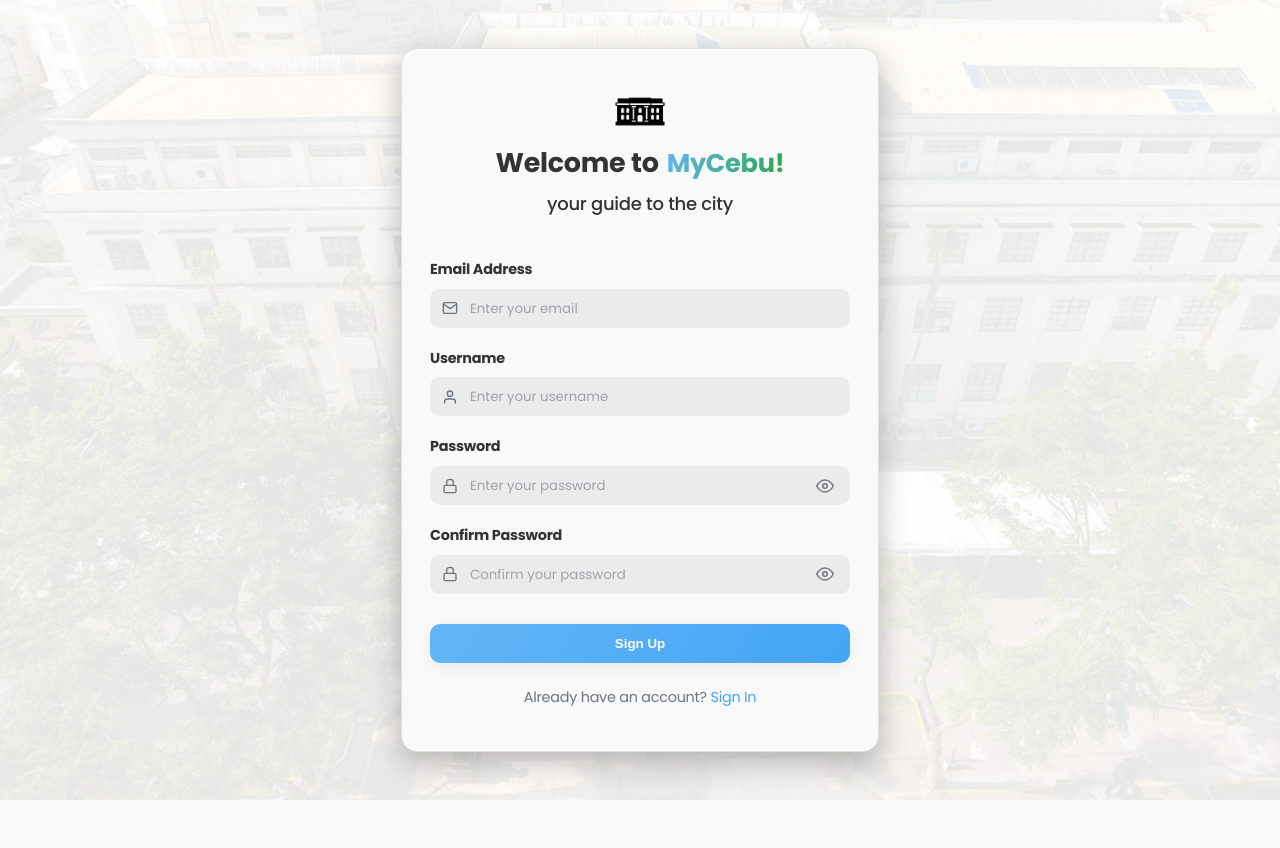
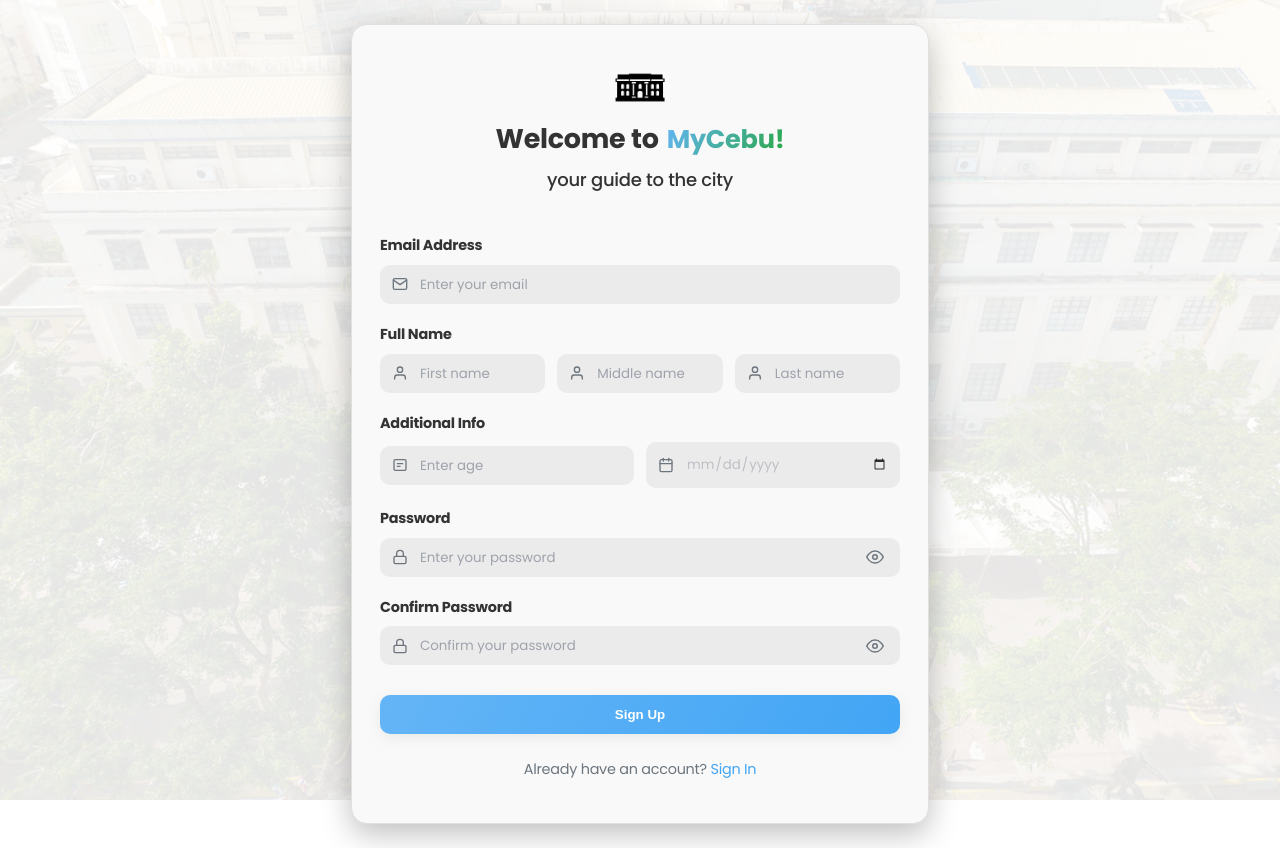
Before and after one commit to mrxception/CSIT327-G1-MyCebu, a Django app: page /register/ in a window 1280 px wide. Before the commit the page ends 800 px from the top, so only its background shows below. Run offline with Django 5.2, Linux system fonts and the light colour scheme.

Commit message:
feature(register): changed username to fullname

```diff
--- a/static/mycebu_app/css/globals.css
+++ b/static/mycebu_app/css/globals.css
@@ -40,7 +40,7 @@ body {
 
 .card {
     width: 100%;
-    max-width: 420px;
+    max-width: 520px;
     background: var(--card);
     border: 1px solid var(--border);
     border-radius: 16px;
@@ -66,7 +66,7 @@ body {
 
 @media (min-width: 1024px) {
     .card {
-        max-width: 420px;
+        max-width: 520px;
     }
 
     body {
--- a/static/mycebu_app/css/login.css
+++ b/static/mycebu_app/css/login.css
@@ -78,6 +78,7 @@ label {
     color: var(--muted);
 }
 
+/*
 input[type="email"],
 input[type="password"],
 input[type="text"] {
@@ -92,11 +93,77 @@ input[type="text"] {
     outline: none;
     transition: border-color 0.2s cubic-bezier(0.4, 0, 0.2, 1), box-shadow 0.3s cubic-bezier(0.4, 0, 0.2, 1);
 }
+*/
+
+input[type="number"],
+input[type="date"] {
+    width: 100%;
+    appearance: none;
+    background: #ebebeb;
+    color: var(--text);
+    border: 0;
+    border-radius: 10px;
+    padding: 12px 12px 12px 40px;
+    box-sizing: border-box;
+    outline: none;
+    transition: border-color 0.2s cubic-bezier(0.4, 0, 0.2, 1),
+        box-shadow 0.3s cubic-bezier(0.4, 0, 0.2, 1);
+}
+
+.input-info {
+    width: 100%;
+    appearance: none;
+    background: #ebebeb;
+    color: var(--text);
+    border: 0px;
+    border-radius: 10px;
+    padding: 12px 40px 12px 40px;
+    box-sizing: border-box;
+    outline: none;
+    transition: border-color 0.2s cubic-bezier(0.4, 0, 0.2, 1), box-shadow 0.3s cubic-bezier(0.4, 0, 0.2, 1);
+}
+
+.name {
+    width: 100%;
+    appearance: none;
+    background: #ebebeb;
+    color: var(--text);
+    border: 0;
+    border-radius: 10px;
+    padding: 12px 12px 12px 40px;
+    box-sizing: border-box;
+    outline: none;
+    transition: border-color 0.2s cubic-bezier(0.4, 0, 0.2, 1),
+        box-shadow 0.3s cubic-bezier(0.4, 0, 0.2, 1);
+}
 
 input::placeholder {
     color: #6b7280;
     opacity: 0.6;
     font-family: 'Poppins', sans-serif;
+}
+
+input[type="date"]::-webkit-datetime-edit,
+input[type="date"]::-webkit-datetime-edit-text,
+input[type="date"]::-webkit-datetime-edit-month-field,
+input[type="date"]::-webkit-datetime-edit-day-field,
+input[type="date"]::-webkit-datetime-edit-year-field {
+  color: #6b7280;
+  opacity: 0.6;
+  font-family: 'Poppins', sans-serif;
+}
+
+input[type="date"]::-webkit-calendar-picker-indicator {
+  opacity: 0.8;
+}
+
+input[type="date"].filled::-webkit-datetime-edit,
+input[type="date"].filled::-webkit-datetime-edit-text,
+input[type="date"].filled::-webkit-datetime-edit-month-field,
+input[type="date"].filled::-webkit-datetime-edit-day-field,
+input[type="date"].filled::-webkit-datetime-edit-year-field {
+  color: #6b7280;
+  opacity: 1;
 }
 
 input[type="email"]:focus,
@@ -107,9 +174,19 @@ input[type="password"]:active,
 input[type="password"]:hover,
 input[type="text"]:focus,
 input[type="text"]:active,
-input[type="text"]:hover {
+input[type="text"]:hover,
+input[type="number"]:focus,
+input[type="number"]:hover,
+input[type="date"]:focus,
+input[type="date"]:hover {
     border-color: var(--border-600);
     box-shadow: 0 0 0 2px var(--secondary);
+}
+
+input[type="number"]::-webkit-inner-spin-button,
+input[type="number"]::-webkit-outer-spin-button {
+  -webkit-appearance: none;
+  margin: 0;
 }
 
 .toggle {
@@ -176,7 +253,7 @@ input[type="text"]:hover {
     transition: opacity 0.3s cubic-bezier(0.4, 0, 0.2, 1);
 }
 
-.checkbox input:checked + svg {
+.checkbox input:checked+svg {
     opacity: 1;
 }
 
@@ -255,6 +332,35 @@ a:hover {
     font-size: 0.9em;
 }
 
+/* layout helpers for inline rows that match existing design */
+.grid {
+    display: grid;
+    align-items: center;
+}
+
+.gap-12 {
+    gap: 12px;
+}
+
+.cols-2 {
+    grid-template-columns: repeat(2, 1fr);
+}
+
+.cols-3 {
+    grid-template-columns: repeat(3, 1fr);
+}
+
+@media (max-width: 480px) {
+    .cols-2 {
+        grid-template-columns: 1fr;
+    }
+
+    .cols-3 {
+        grid-template-columns: 1fr;
+    }
+}
+
+
 @media (max-width: 480px) {
     .row {
         align-items: stretch;
@@ -278,7 +384,7 @@ a:hover {
         font-size: 0.8rem;
     }
 
-    .title{
+    .title {
         font-size: 1.25rem;
     }
 
--- a/templates/mycebu_app/login.html
+++ b/templates/mycebu_app/login.html
@@ -33,7 +33,7 @@
                             <path d="M4 4h16a2 2 0 0 1 2 2v12a2 2 0 0 1-2 2H4a2 2 0 0 1-2-2V6a2 2 0 0 1 2-2z" />
                             <polyline points="22,6 12,13 2,6" />
                         </svg>
-                        <input id="email" name="email" type="email" placeholder="Enter your email" required />
+                        <input class="input-info" id="email" name="email" type="email" placeholder="Enter your email" required />
                     </div>
                     <p id="email-error" class="error" hidden>Enter a valid email.</p>
                 </div>
@@ -50,7 +50,7 @@
                         </svg>
 
 
-                        <input id="password" name="password" type="password" placeholder="Enter your password"
+                        <input class="input-info" id="password" name="password" type="password" placeholder="Enter your password"
                             required />
 
 
--- a/templates/mycebu_app/password_reset/email_form.html
+++ b/templates/mycebu_app/password_reset/email_form.html
@@ -30,7 +30,7 @@
                             <path d="M4 4h16a2 2 0 0 1 2 2v12a2 2 0 0 1-2 2H4a2 2 0 0 1-2-2V6a2 2 0 0 1 2-2z" />
                             <polyline points="22,6 12,13 2,6" />
                         </svg>
-                        <input id="email" name="email" type="email" placeholder="Enter your email" required />
+                        <input class="input-info" id="email" name="email" type="email" placeholder="Enter your email" required />
                     </div>
                     <p id="email-error" class="error" hidden>Enter a valid email.</p>
                 </div>
--- a/templates/mycebu_app/password_reset/new_password.html
+++ b/templates/mycebu_app/password_reset/new_password.html
@@ -33,7 +33,7 @@
                         </svg>
 
 
-                        <input id="password" name="password" type="password" placeholder="Enter your password"
+                        <input class="input-info" id="password" name="password" type="password" placeholder="Enter your password"
                             required />
 
 
@@ -71,7 +71,7 @@
                         </svg>
 
 
-                        <input id="confirm-password" name="confirm-password" type="password"
+                        <input class="input-info" id="confirm-password" name="confirm-password" type="password"
                             placeholder="Confirm your password" required />
 
 
--- a/templates/mycebu_app/register.html
+++ b/templates/mycebu_app/register.html
@@ -8,16 +8,16 @@
     <meta name="viewport" content="width=device-width, initial-scale=1.0">
     <title>Login - MyCebu</title>
     <link href="https://fonts.googleapis.com/css2?family=Poppins:wght@400;500;700&display=swap" rel="stylesheet">
-    <link rel="stylesheet" href="{% static 'mycebu_app/css/globals.css' %}?v=1.1">
-    <link rel="stylesheet" href="{% static 'mycebu_app/css/login.css' %}?v=1.1">
-    <script defer src="{% static 'mycebu_app/js/register.js' %}?v=1.1"></script>
+    <link rel="stylesheet" href="{% static 'mycebu_app/css/globals.css' %}">
+    <link rel="stylesheet" href="{% static 'mycebu_app/css/login.css' %}">
+    <script defer src="{% static 'mycebu_app/js/register.js' %}"></script>
 </head>
 
 <body>
     <main class="wrap">
         <section class="card">
             <header>
-                <img src="{% static 'mycebu_app/images/logo.png' %}?v=1.1" alt="MyCebu Logo">
+                <img src="{% static 'mycebu_app/images/logo.png' %}" alt="MyCebu Logo">
                 <h2>Welcome to<span>MyCebu!</span></h2>
                 <h4>your guide to the city</h4>
             </header>
@@ -27,29 +27,77 @@
                 <div class="field">
                     <label for="email" style="font-weight: 600;">Email Address</label>
                     <div class="input-wrap">
-                        <!-- Mail icon -->
                         <svg class="icon" viewBox="0 0 24 24" fill="none" stroke="currentColor" stroke-width="2"
                             stroke-linecap="round" stroke-linejoin="round" aria-hidden="true">
                             <path d="M4 4h16a2 2 0 0 1 2 2v12a2 2 0 0 1-2 2H4a2 2 0 0 1-2-2V6a2 2 0 0 1 2-2z" />
                             <polyline points="22,6 12,13 2,6" />
                         </svg>
-                        <input id="email" name="email" type="email" placeholder="Enter your email" required />
+                        <input class="input-info" id="email" name="email" type="email" placeholder="Enter your email" required />
                     </div>
                     <p id="email-error" class="error" hidden>Enter a valid email.</p>
                 </div>
 
                 <div class="field">
-                    <label for="username" style="font-weight: 600;">Username</label>
+                    <label style="font-weight: 600;">Full Name</label>
+
+                    <div class="grid cols-3 gap-12">
                         <div class="input-wrap">
-                        <!-- User icon -->
                             <svg class="icon" viewBox="0 0 24 24" fill="none" stroke="currentColor" stroke-width="2"
                                 stroke-linecap="round" stroke-linejoin="round" aria-hidden="true">
                                 <path d="M20 21v-2a4 4 0 0 0-4-4H8a4 4 0 0 0-4 4v2"></path>
                                 <circle cx="12" cy="7" r="4"></circle>
                             </svg>
-                        <input id="username" name="username" type="text" placeholder="Enter your username" required />
+                            <input class="name" id="first_name" name="first_name" type="text" placeholder="First name" required />
                         </div>
-                    <p id="username-error" class="error" hidden>Enter a valid username.</p>
+
+                        <div class="input-wrap">
+                            <svg class="icon" viewBox="0 0 24 24" fill="none" stroke="currentColor" stroke-width="2"
+                                stroke-linecap="round" stroke-linejoin="round" aria-hidden="true">
+                                <path d="M20 21v-2a4 4 0 0 0-4-4H8a4 4 0 0 0-4 4v2"></path>
+                                <circle cx="12" cy="7" r="4"></circle>
+                            </svg>
+                            <input class="name" id="middle_name" name="middle_name" type="text" placeholder="Middle name" />
+                        </div>
+
+                        <div class="input-wrap">
+                            <svg class="icon" viewBox="0 0 24 24" fill="none" stroke="currentColor" stroke-width="2"
+                                stroke-linecap="round" stroke-linejoin="round" aria-hidden="true">
+                                <path d="M20 21v-2a4 4 0 0 0-4-4H8a4 4 0 0 0-4 4v2"></path>
+                                <circle cx="12" cy="7" r="4"></circle>
+                            </svg>
+                            <input class="name" id="last_name" name="last_name" type="text" placeholder="Last name" required />
+                        </div>
+                    </div>
+
+                    <p id="name-error" class="error" hidden>Please enter your name.</p>
+                </div>
+
+                <div class="field">
+                    <label style="font-weight: 600;">Additional Info</label>
+
+                    <div class="grid cols-2 gap-12">
+                        <div class="input-wrap">
+                            <svg class="icon" viewBox="0 0 24 24" fill="none" stroke="currentColor" stroke-width="2"
+                                stroke-linecap="round" stroke-linejoin="round" aria-hidden="true">
+                                <rect x="3" y="4" width="18" height="16" rx="2" ry="2"></rect>
+                                <line x1="8" y1="10" x2="16" y2="10"></line>
+                                <line x1="8" y1="14" x2="12" y2="14"></line>
+                            </svg>
+                            <input id="age" name="age" type="number" inputmode="numeric" min="0" max="120"
+                                placeholder="Enter age" />
+                        </div>
+
+                        <div class="input-wrap">
+                            <svg class="icon" viewBox="0 0 24 24" fill="none" stroke="currentColor" stroke-width="2"
+                                stroke-linecap="round" stroke-linejoin="round" aria-hidden="true">
+                                <rect x="3" y="4" width="18" height="18" rx="2" ry="2"></rect>
+                                <line x1="16" y1="2" x2="16" y2="6"></line>
+                                <line x1="8" y1="2" x2="8" y2="6"></line>
+                                <line x1="3" y1="10" x2="21" y2="10"></line>
+                            </svg>
+                            <input id="birthdate" name="birthdate" type="date" placeholder="Birthdate" />
+                        </div>
+                    </div>
                 </div>
 
                 <div class="field">
@@ -63,7 +111,7 @@
                         </svg>
 
 
-                        <input id="password" name="password" type="password" placeholder="Enter your password"
+                        <input class="input-info" id="password" name="password" type="password" placeholder="Enter your password"
                             required />
 
 
@@ -101,7 +149,7 @@
                         </svg>
 
 
-                        <input id="confirm-password" name="confirm-password" type="password"
+                        <input class="input-info" id="confirm-password" name="confirm-password" type="password"
                             placeholder="Confirm your password" required />
 
 
```
Lines whose indentation alone changed are shown as unchanged.
